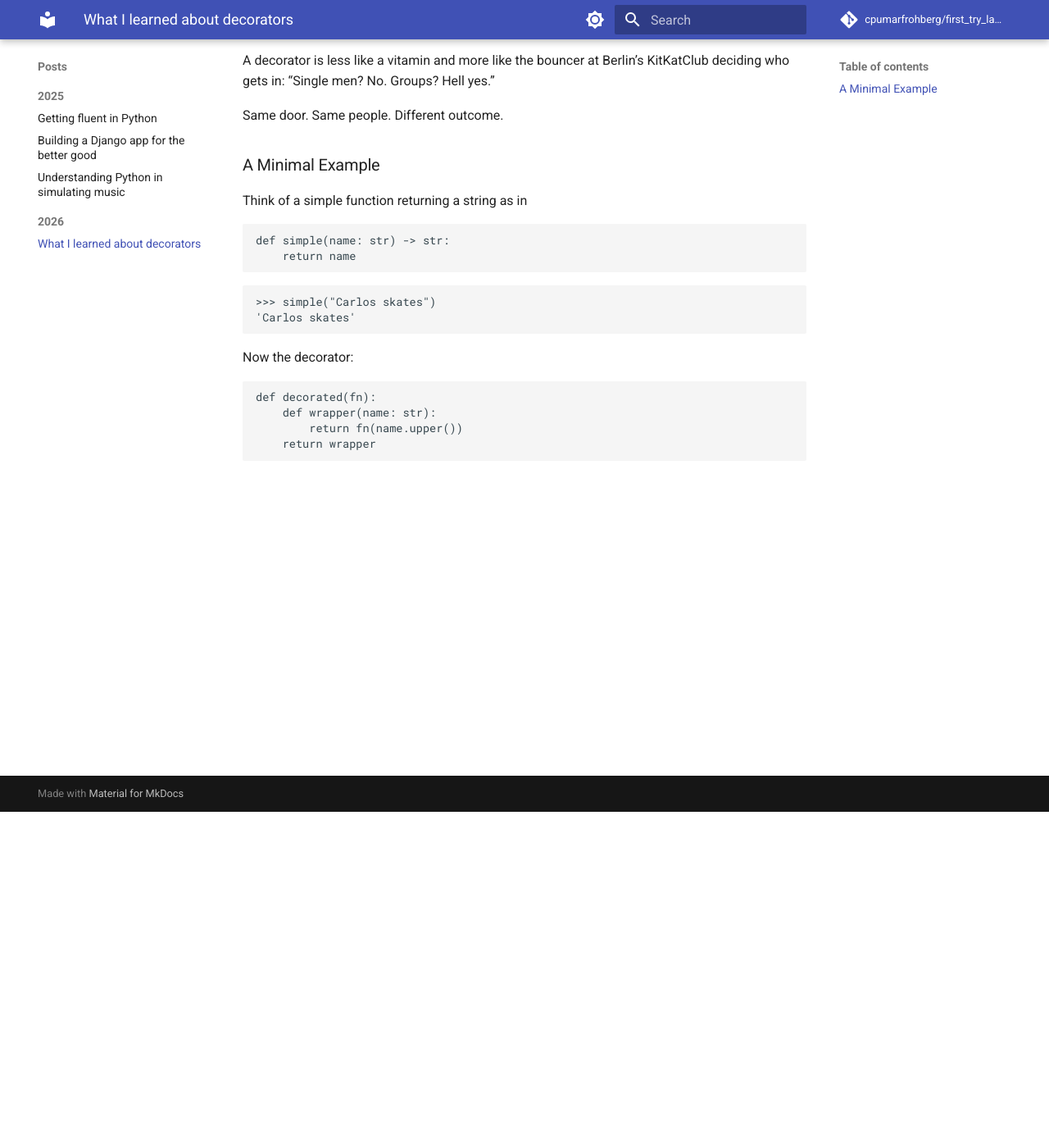
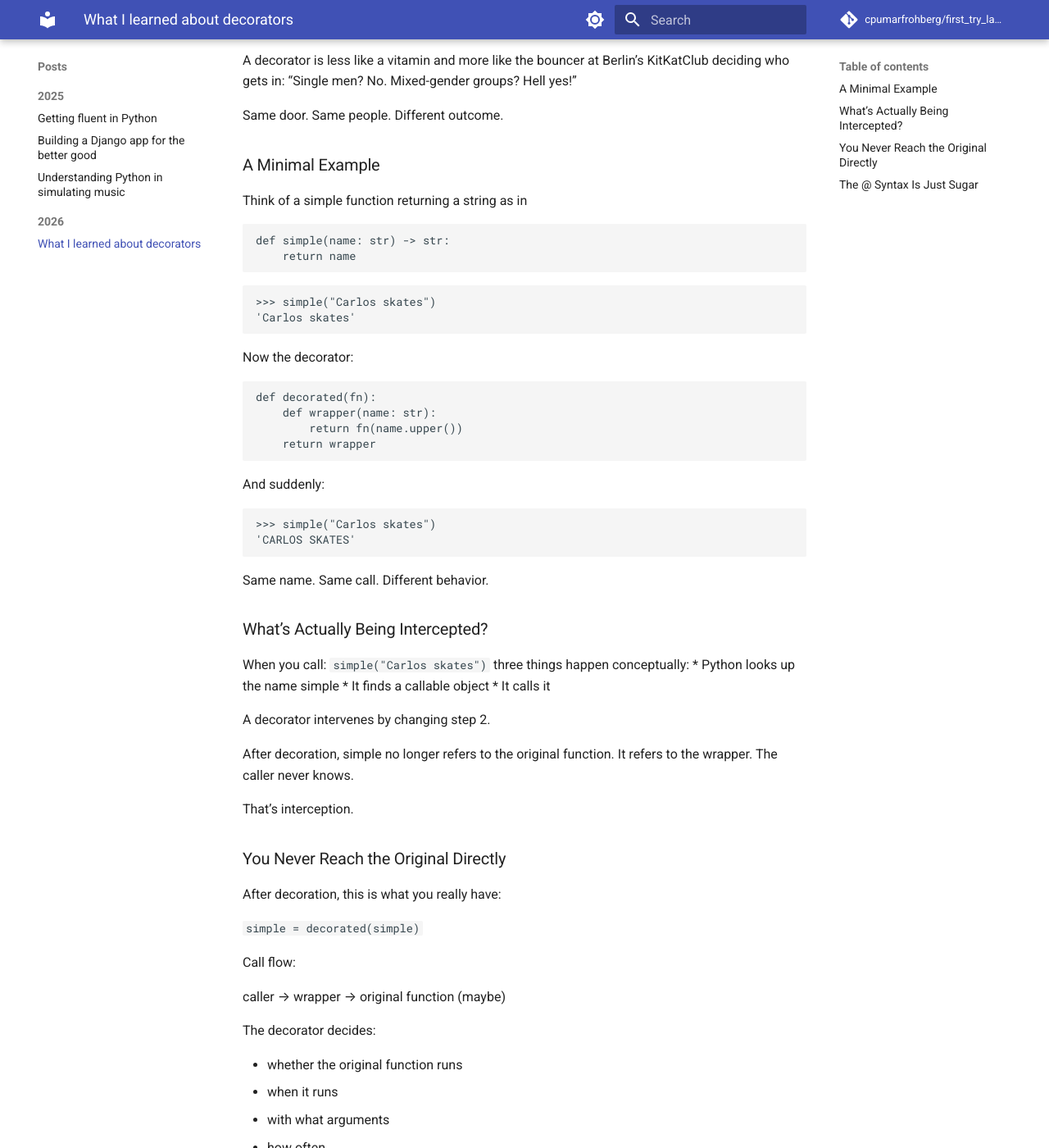
Before and after one commit to cpumarfrohberg/first_try_landed, an MkDocs documentation site: the page built from docs/posts/2026/decorators.md, in a window 1280 px wide and 1400 px high, scrolled down 410 px. Shown: the whole window at 82% size. Built offline with MkDocs 1.6.1 and Material for MkDocs 9.7.7, drawn with Linux system fonts in a browser that asks for light colours; comment, search, counter and statistics services are not loaded; some of the changed text lies outside the part shown.

Commit message:
publish blog on decorators

````diff
--- a/docs/posts/2026/decorators.md
+++ b/docs/posts/2026/decorators.md
@@ -16,13 +16,11 @@ Yes, decorators technically work like this:
 But that description misses the point. Decorators don’t enhance functions. They intercept function calls.
 
 A decorator is less like a vitamin and more like the bouncer at Berlin’s KitKatClub deciding who gets in:
-“Single men? No. Groups? Hell yes.”
+“Single men? No. Mixed-gender groups? Hell yes!”
 
 Same door. Same people. Different outcome.
 
 ### A Minimal Example
-
-
 
 Think of a simple function returning a string as in
 ```{Python}
@@ -40,3 +38,69 @@ def decorated(fn):
         return fn(name.upper())
     return wrapper
 ```
+And suddenly:
+```{Python}
+>>> simple("Carlos skates")
+'CARLOS SKATES'
+```
+Same name. Same call. Different behavior.
+
+
+### What’s Actually Being Intercepted?
+
+When you call:
+`simple("Carlos skates")`
+three things happen conceptually:
+* Python looks up the name simple
+* It finds a callable object
+* It calls it
+
+A decorator intervenes by changing step 2.
+
+After decoration, simple no longer refers to the original function. It refers to the wrapper. The caller never knows.
+
+That’s interception.
+
+### You Never Reach the Original Directly
+
+After decoration, this is what you really have:
+
+`simple = decorated(simple)`
+
+Call flow:
+
+caller → wrapper → original function (maybe)
+
+
+The decorator decides:
+
+* whether the original function runs
+* when it runs
+* with what arguments
+* how often
+* or not at all
+
+That’s why decorators are used for authentication, caching, logging, retries, and rate limiting.
+They’re gatekeepers.
+
+### The @ Syntax Is Just Sugar
+This
+```{Python}
+@decorated
+def simple(name):
+    return name
+```
+Is exactly the same as:
+```{Python}
+def simple(name):
+    return name
+
+simple = decorated(simple)
+```
+Reassignment is the whole trick:
+* Callers don’t call behavior.
+* They call names.
+
+To intercept all calls, you must own the name.
+
+A decorator doesn’t enhance a function — it replaces it with a gatekeeper that controls every call that follows.
````
